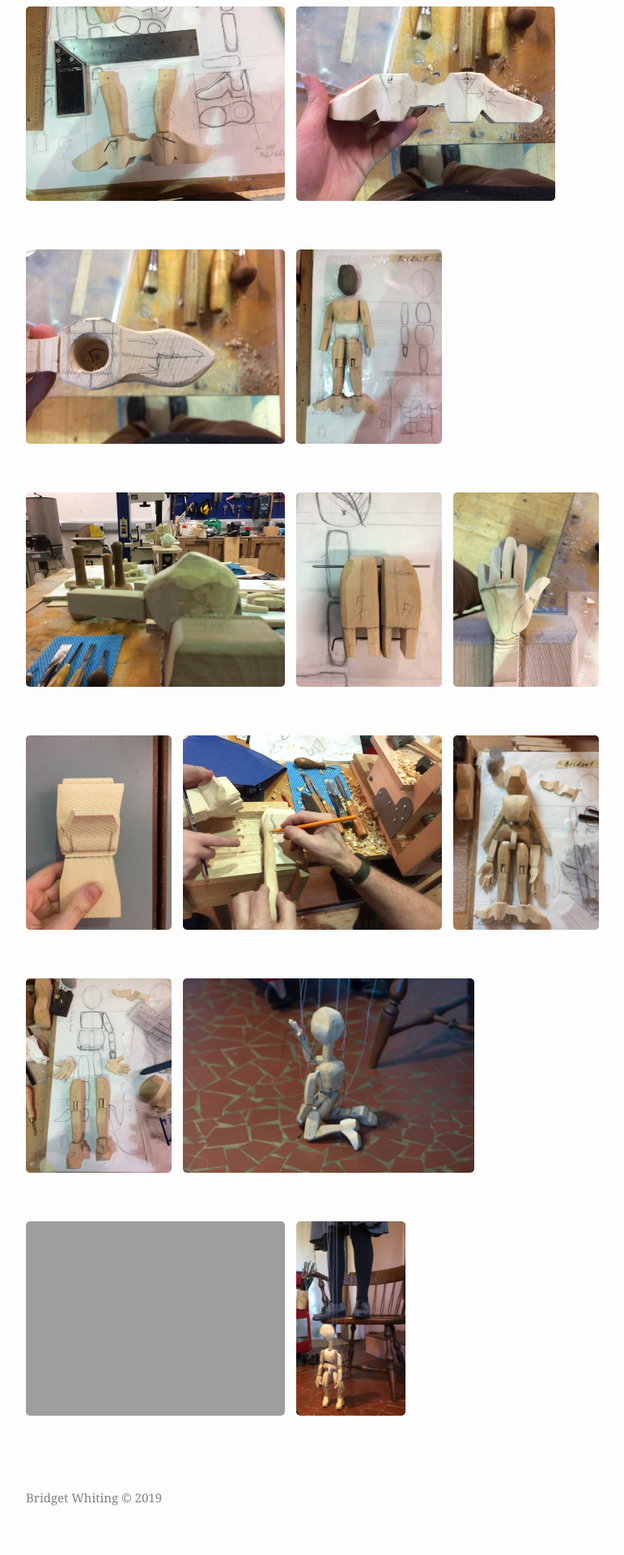
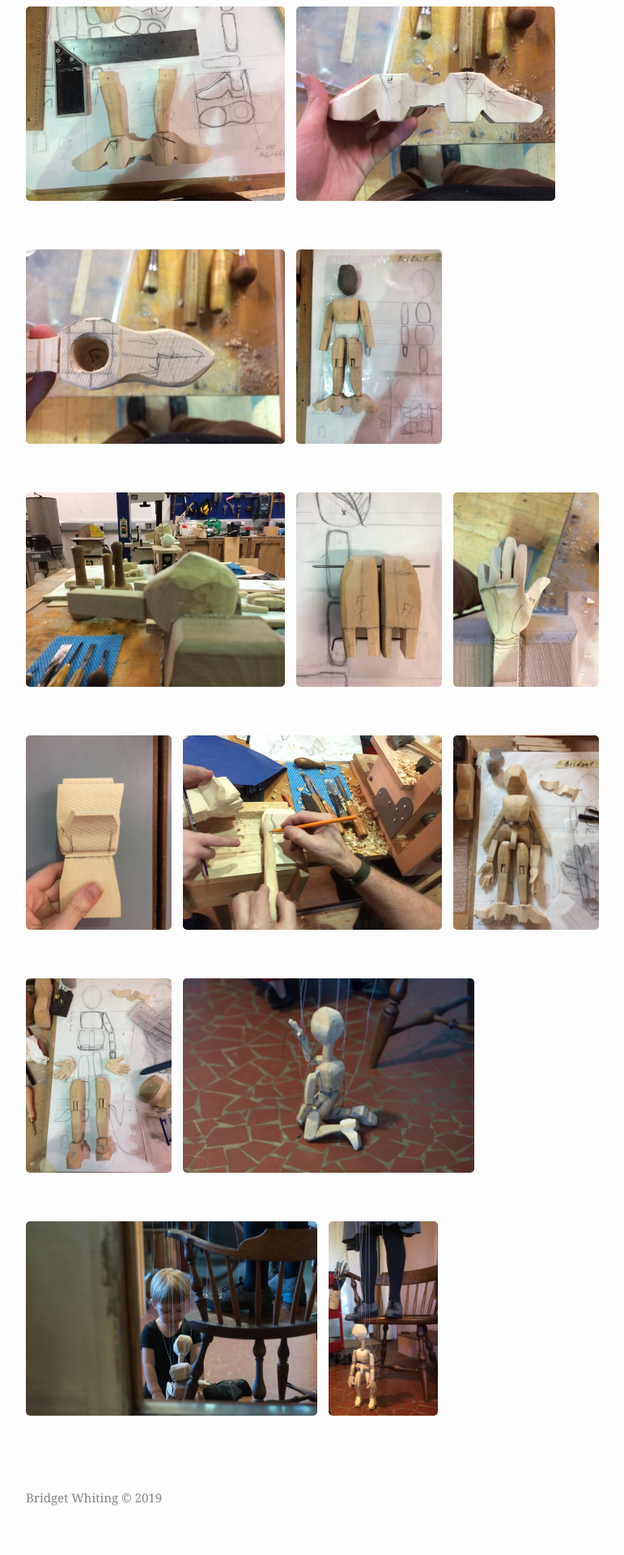
Before and after one commit to markwhiting/bridget, a Jekyll site: the page built from _projects/marionette.markdown, in a window 1280 px wide. Shown: the part 2100-4020 px from the top of the page at 81% size, without its empty margins (238-1009 px from the left). Built offline with Jekyll 4.4.1, drawn with Linux system fonts in a browser that asks for light colours.

Commit message:
Updated image changes

```diff
--- a/_projects/marionette.markdown
+++ b/_projects/marionette.markdown
@@ -37,5 +37,5 @@ Photographer of finished puppet [Tim Elverston](http://windfiredesigns.com/Tim-E
 [![Figure]({{ "/assets/Marionette/M 25.jpeg" | absolute_url }})]({{ "/assets big/Marionette/M 25.jpeg" | absolute_url }})
 [![Figure]({{ "/assets/Marionette/M 26.jpeg" | absolute_url }})]({{ "/assets big/Marionette/M 26.jpeg" | absolute_url }})
 [![Figure]({{ "/assets/Marionette/M 27.jpg" | absolute_url }})]({{ "/assets big/Marionette/M 27.jpg" | absolute_url }})
-[![Figure]({{ "/assets/Other/M 0b.jpg" | absolute_url }})]({{ "/assets big/Other/M 0b.jpg" | absolute_url }})
+[![Figure]({{ "/assets/Marionette/M 0b.jpg" | absolute_url }})]({{ "/assets big/Marionette/M 0b.jpg" | absolute_url }})
 [![Figure]({{ "/assets/Marionette/M 28.jpeg" | absolute_url }})]({{ "/assets big/Marionette/M 28.jpeg" | absolute_url }})
```
Also changed, not shown: assets/Marionette/M 0b.jpg.
